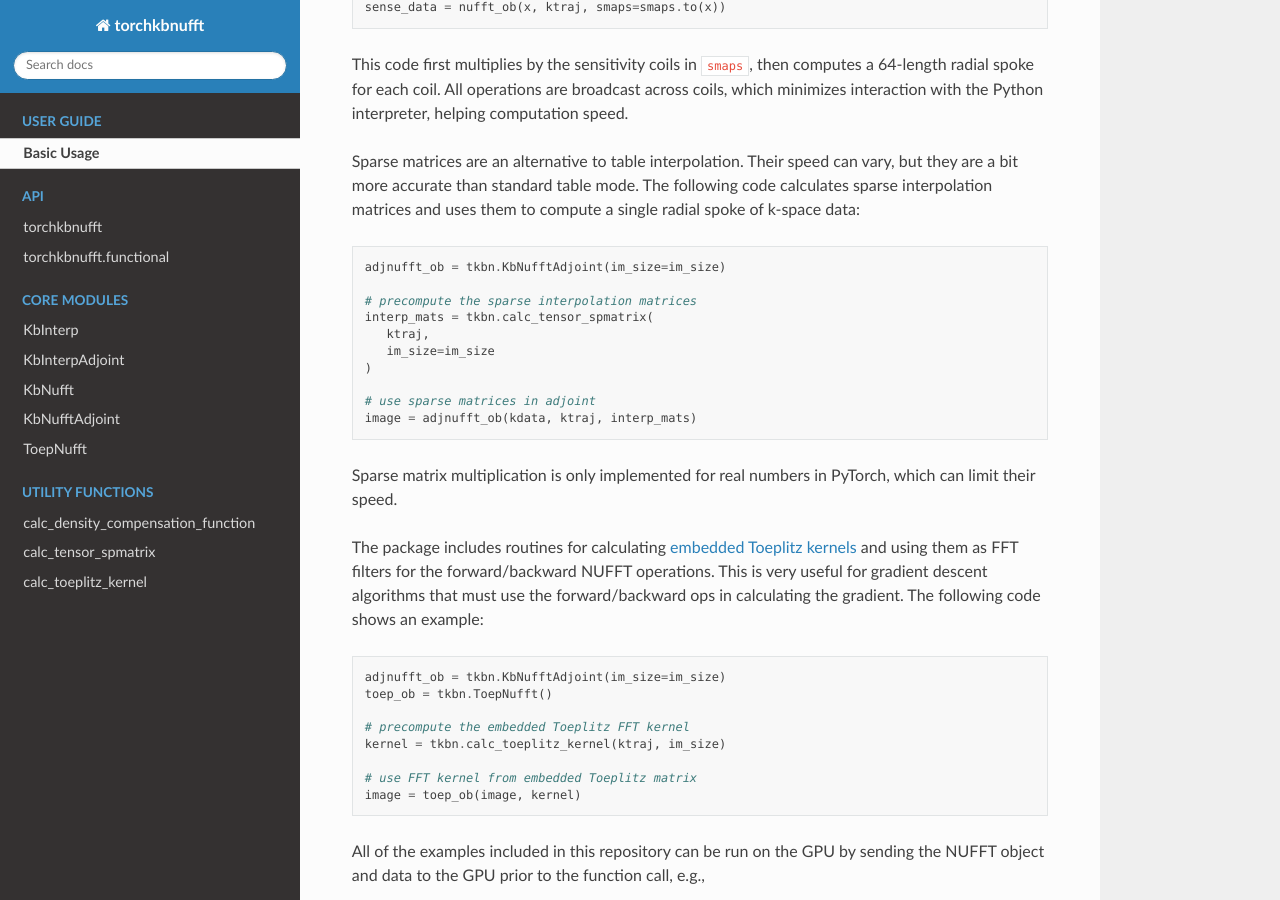
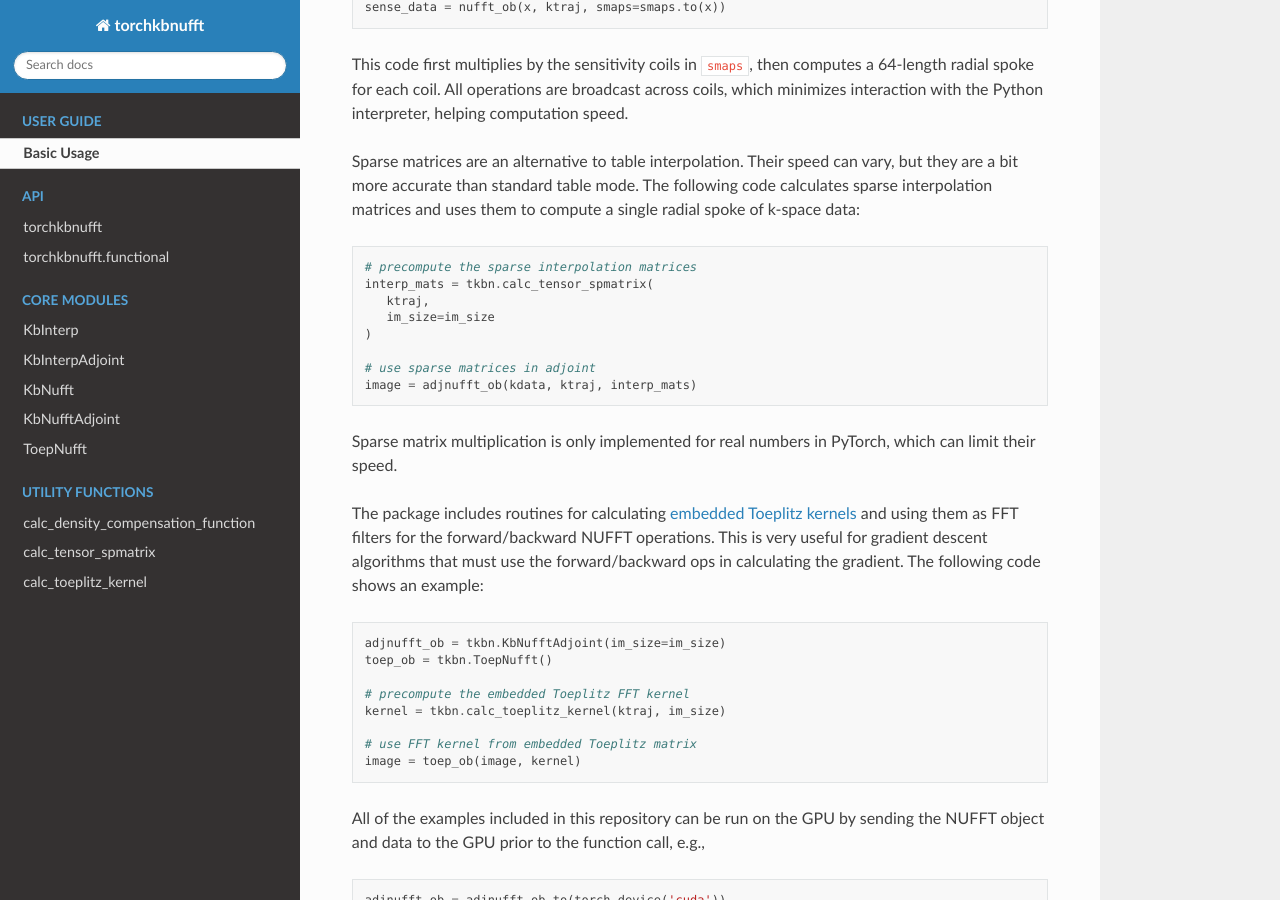
Before and after one commit to mmuckley/torchkbnufft, a Sphinx documentation site: the page built from docs/source/basic.rst, in a window 1280 px wide and 900 px high, scrolled down 900 px. Built offline with Sphinx 7.4.7 and the Read the Docs theme 2.0.0, drawn with Linux system fonts in a browser that asks for light colours; formulas are drawn with MathJax 3.

Commit message:
Remove reference to adjnufft

```diff
--- a/docs/source/basic.rst
+++ b/docs/source/basic.rst
@@ -56,8 +56,6 @@ radial spoke of k-space data:
 
 .. code-block:: python
 
-   adjnufft_ob = tkbn.KbNufftAdjoint(im_size=im_size)
-
    # precompute the sparse interpolation matrices
    interp_mats = tkbn.calc_tensor_spmatrix(
       ktraj,
```
